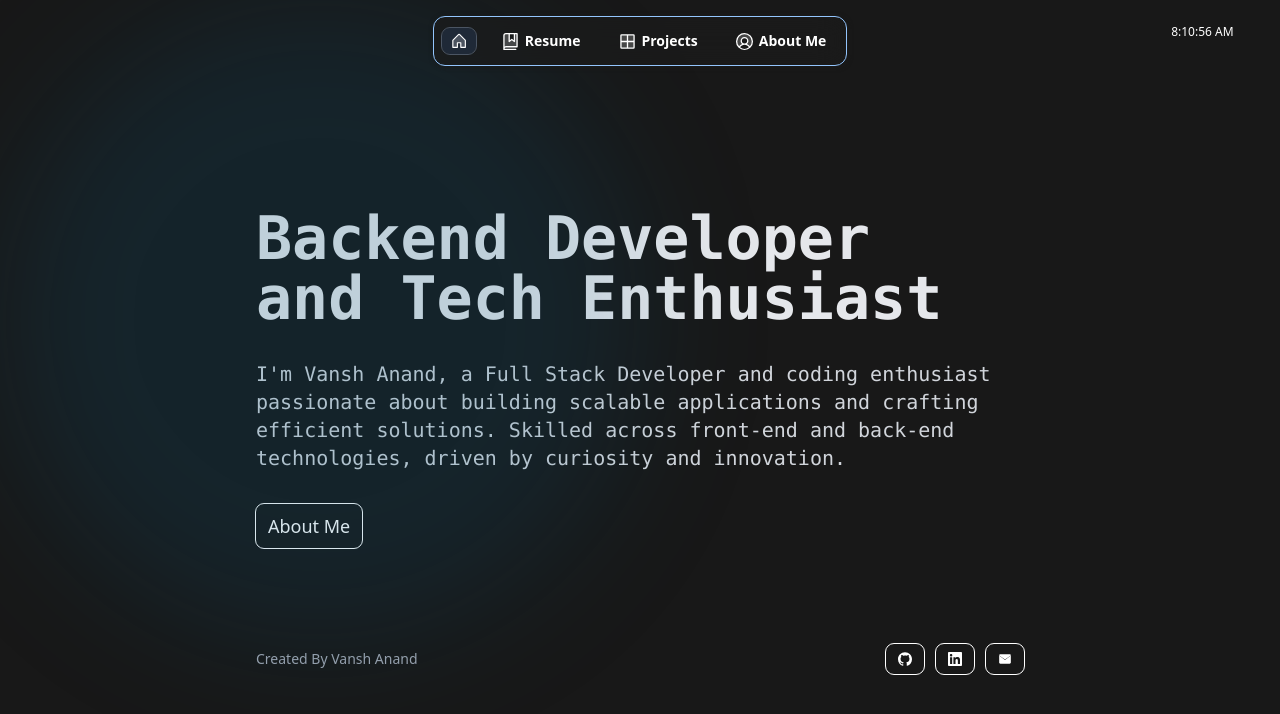
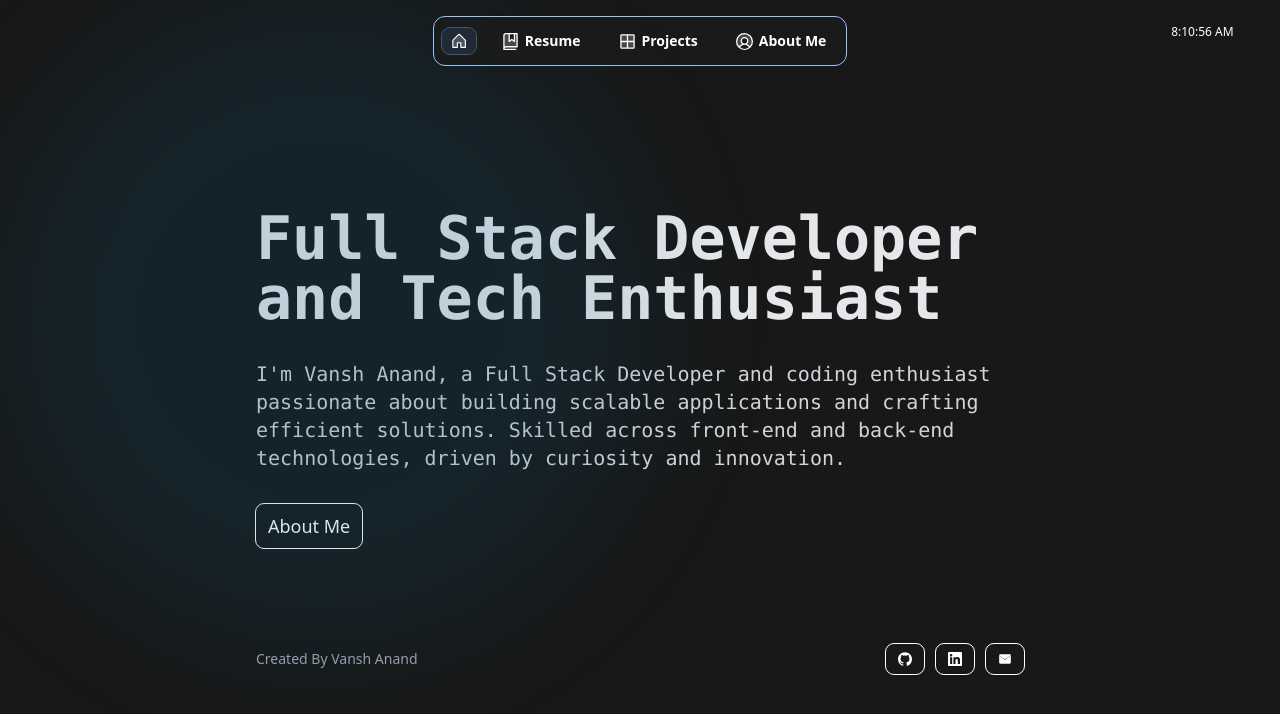
Before and after one commit to vanshanand34/Vansh-Portfolio, a Next.js app: page / in a window 1280 px wide. Shown: the top 714 px of the page. Built offline with nearby package versions, Linux system fonts and the light colour scheme.

Commit message:
feat: Minor text change on home page

```diff
--- a/app/HomePage.tsx
+++ b/app/HomePage.tsx
@@ -16,7 +16,7 @@ function HomePageComponent() {
     <>
       <div className="px-10 sm:px-20 md:px-38 lg:px-56 xl:px-64 pt-28 pb-6 md:pt-44">
         <div className="text-4xl md:text-5xl lg:text-6xl text-gray-200 font-bold font-mono py-4 pt-8">
-          <div>Backend Developer</div>
+          <div>Full Stack Developer</div>
           <div>and Tech Enthusiast</div>
         </div>
 
```
